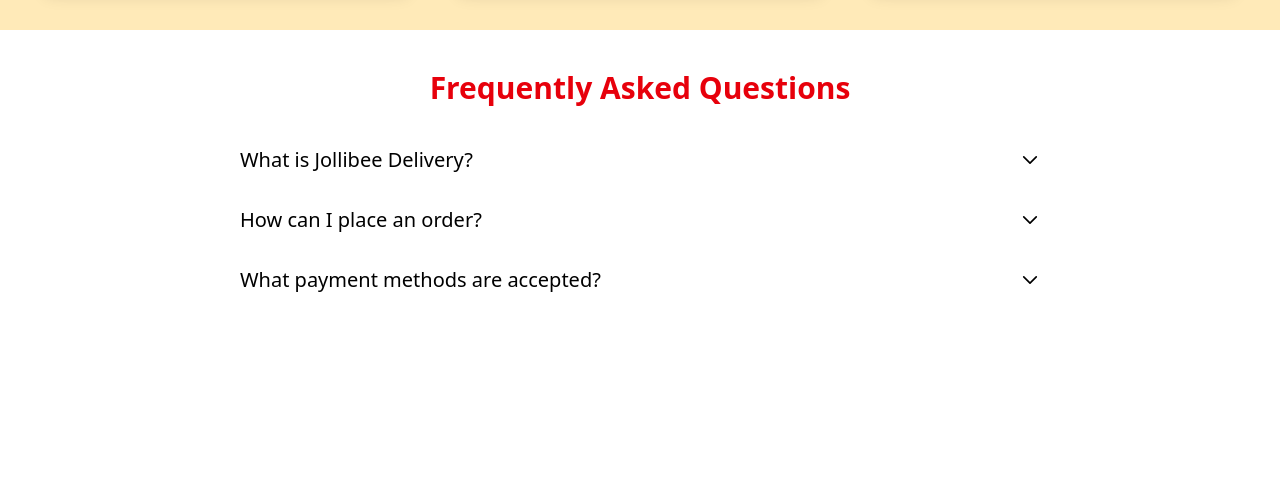
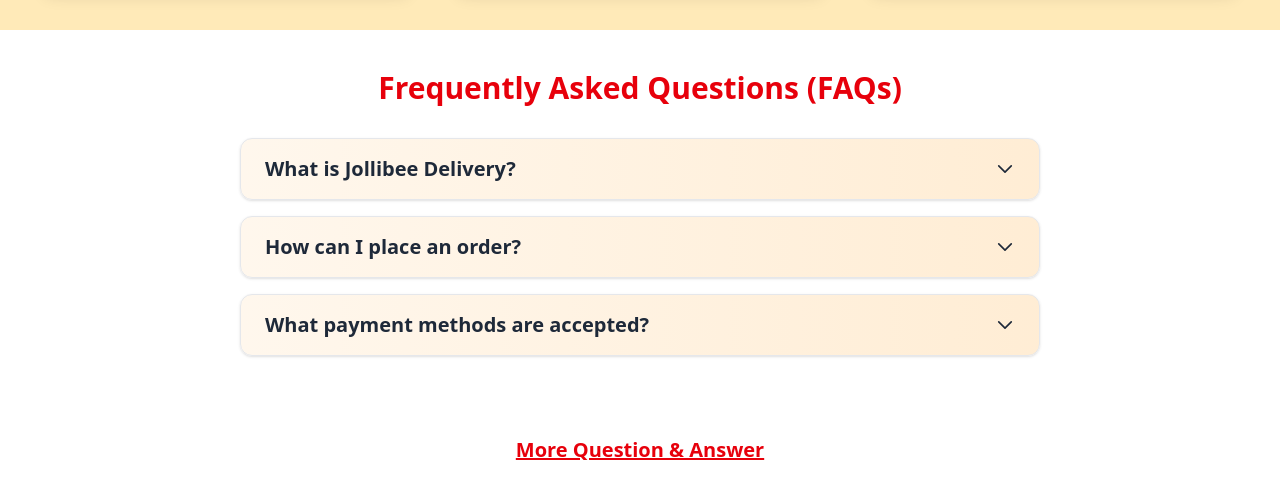
Before and after one commit to AdieDev0/Jollibee---static, a React (Vite) app in the folder jollibee/: page /delivery in a window 1280 px wide. Shown: the part 1338-1836 px from the top of the page. Before the commit the page ends 1688 px from the top, so only its background shows below. Built offline with nearby package versions, Linux system fonts and the light colour scheme.

Commit message:
feat: enhance FAQ accordion in Delivery component with improved styling and structure for better user experience

```diff
--- a/jollibee/src/components/Delivery.jsx
+++ b/jollibee/src/components/Delivery.jsx
@@ -147,38 +147,70 @@ const Delivery = () => {
 
       {/* Accordion Section */}
       <div className="container mx-auto px-4 md:px-60 py-10">
-        <h2 className="text-2xl md:text-3xl font-bold text-red-600 mb-6 text-center">
-          Frequently Asked Questions
+        <h2 className="text-2xl md:text-3xl font-bold text-red-600 mb-8 text-center">
+          Frequently Asked Questions (FAQs)
         </h2>
-        <Accordion open={open === 1} icon={<Icon id={1} open={open} />}>
-          <AccordionHeader onClick={() => handleOpen(1)}>
+        <div className="space-y-4">
+          {/* Accordion 1 */}
+          <Accordion
+            open={open === 1}
+            icon={<Icon id={1} open={open} />}
+            className="border border-gray-200 rounded-xl shadow-sm hover:shadow-md transition-all duration-300 bg-gradient-to-r from-orange-50 to-orange-100"
+          >
+            <AccordionHeader
+              onClick={() => handleOpen(1)}
+              className="px-6 py-4 text-left text-lg md:text-xl font-semibold text-gray-800 hover:text-red-600 transition-colors flex items-center"
+            >
               What is Jollibee Delivery?
             </AccordionHeader>
-          <AccordionBody>
+            <AccordionBody className="px-6 py-4 text-base md:text-lg text-gray-700 bg-white rounded-b-xl">
               Jollibee Delivery is a service that allows you to order your
-            favorite Jollibee meals online or via phone and have them delivered
-            straight to your doorstep.
+              favorite Jollibee meals online or via phone and have them
+              delivered straight to your doorstep.
             </AccordionBody>
           </Accordion>
-        <Accordion open={open === 2} icon={<Icon id={2} open={open} />}>
-          <AccordionHeader onClick={() => handleOpen(2)}>
+
+          {/* Accordion 2 */}
+          <Accordion
+            open={open === 2}
+            icon={<Icon id={2} open={open} />}
+            className="border border-gray-200 rounded-xl shadow-sm hover:shadow-md transition-all duration-300 bg-gradient-to-r from-orange-50 to-orange-100"
+          >
+            <AccordionHeader
+              onClick={() => handleOpen(2)}
+              className="px-6 py-4 text-left text-lg md:text-xl font-semibold text-gray-800 hover:text-red-600 transition-colors flex items-center"
+            >
               How can I place an order?
             </AccordionHeader>
-          <AccordionBody>
-            You can place an order by calling #87000, using the Jollibee app, or
-            visiting JollibeeDelivery.com.
+            <AccordionBody className="px-6 py-4 text-base md:text-lg text-gray-700 bg-white rounded-b-xl">
+              You can place an order by calling #87000, using the Jollibee app,
+              or visiting JollibeeDelivery.com.
             </AccordionBody>
           </Accordion>
-        <Accordion open={open === 3} icon={<Icon id={3} open={open} />}>
-          <AccordionHeader onClick={() => handleOpen(3)}>
+
+          {/* Accordion 3 */}
+          <Accordion
+            open={open === 3}
+            icon={<Icon id={3} open={open} />}
+            className="border border-gray-200 rounded-xl shadow-sm hover:shadow-md transition-all duration-300 bg-gradient-to-r from-orange-50 to-orange-100"
+          >
+            <AccordionHeader
+              onClick={() => handleOpen(3)}
+              className="px-6 py-4 text-left text-lg md:text-xl font-semibold text-gray-800 hover:text-red-600 transition-colors flex items-center"
+            >
               What payment methods are accepted?
             </AccordionHeader>
-          <AccordionBody>
-            We accept cash on delivery, credit/debit cards, and digital wallets
-            like GCash and PayMaya.
+            <AccordionBody className="px-6 py-4 text-base md:text-lg text-gray-700 bg-white rounded-b-xl">
+              We accept cash on delivery, credit/debit cards, and digital
+              wallets like GCash and PayMaya.
             </AccordionBody>
           </Accordion>
         </div>
+
+        <h1 className="underline font-bold text-red-600 hover:text-red-700 duration-200 text-xl text-center mt-20 cursor-pointer">More Question & Answer</h1>
+      </div>
+
+
     </>
   );
 };
```
Lines whose indentation alone changed are shown as unchanged.
